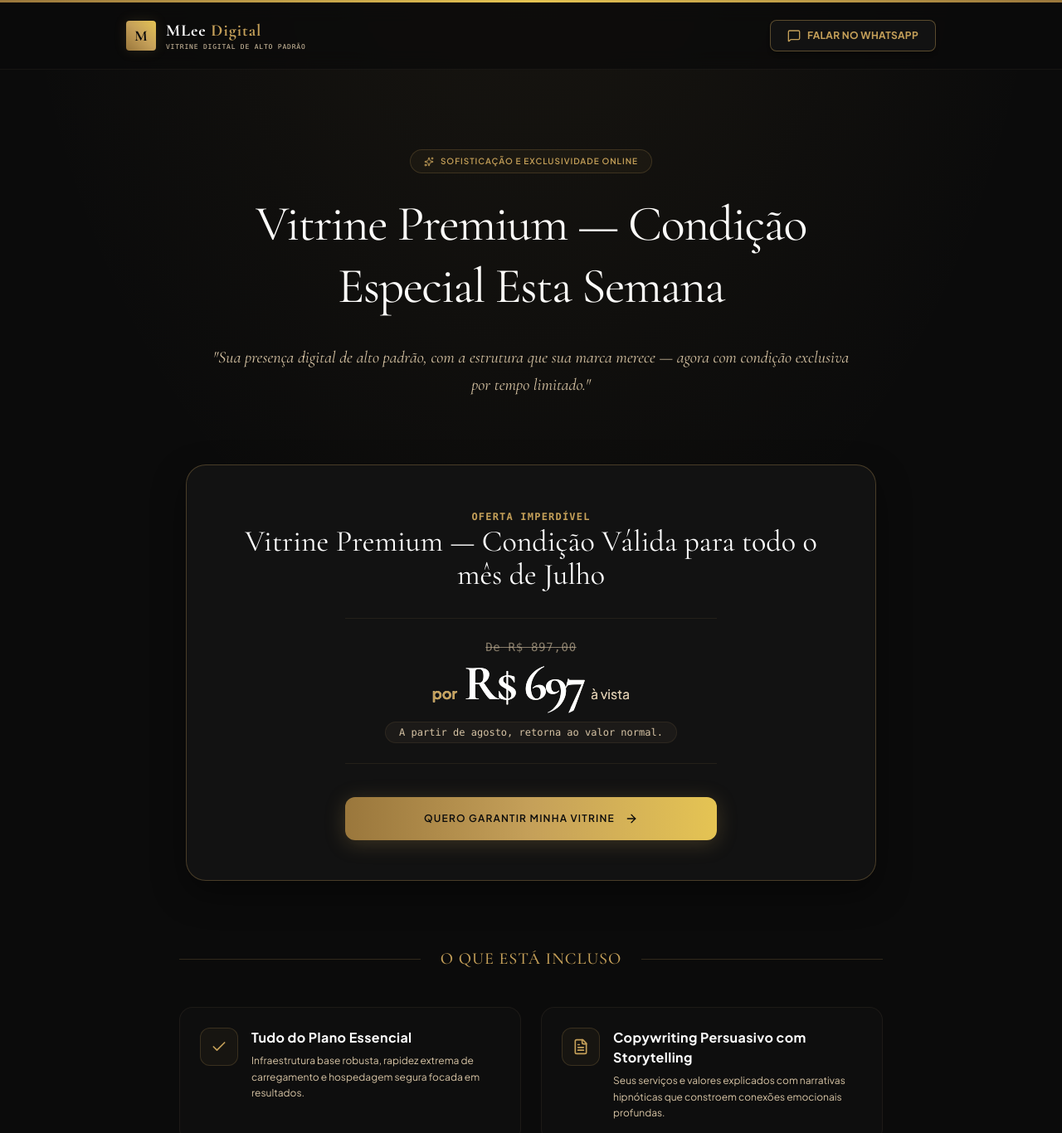
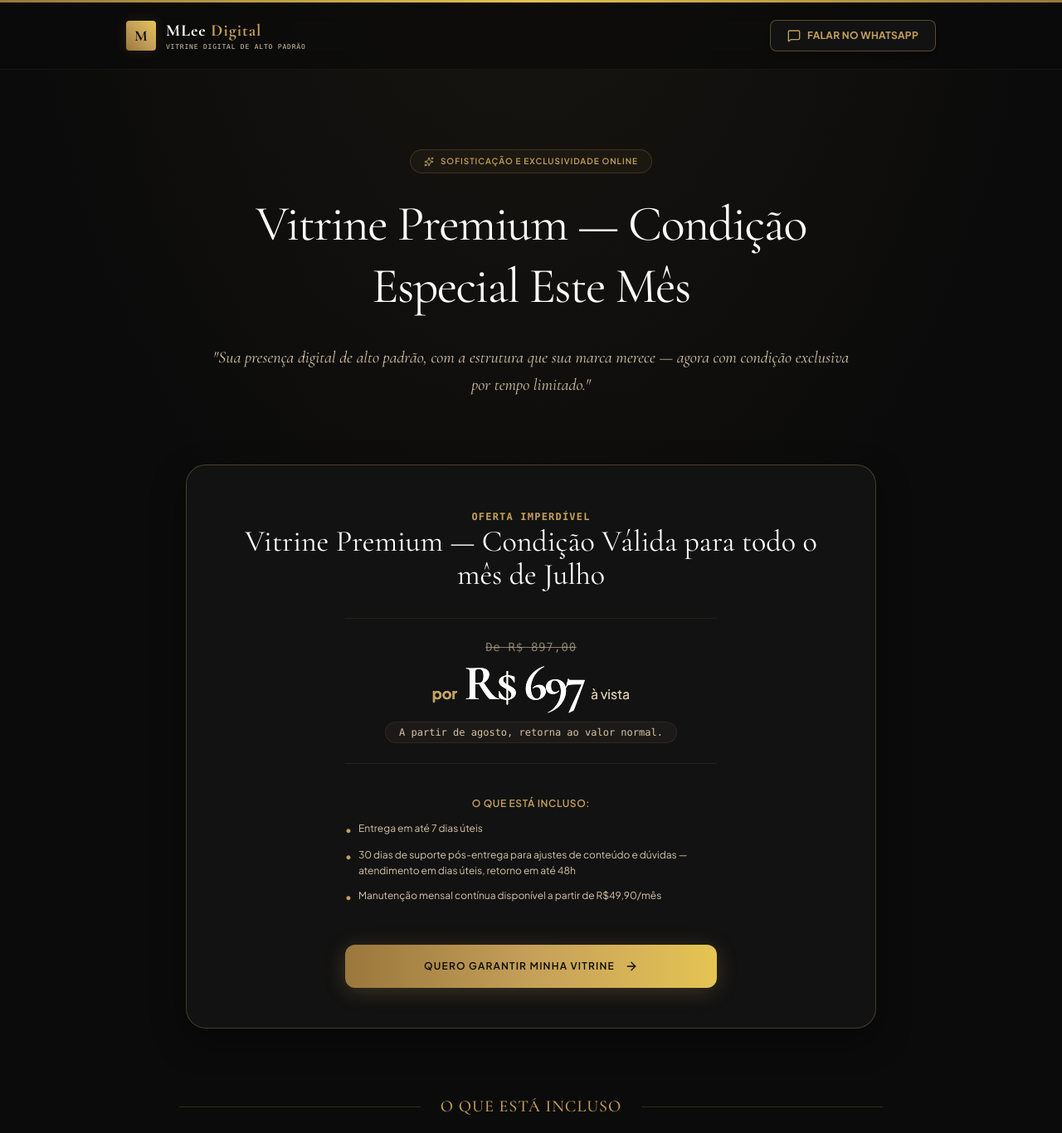
Before and after one commit to marcialeandra832-cmyk/P-gina-de-vendas-vitrine-premium, a React (Vite) app: page / in a window 1280 px wide. Shown: the top 1366 px of the page at 83% size. Built offline with nearby package versions, Linux system fonts and the light colour scheme.

Commit message:
feat: update marketing offer and add feature list
Extend the promotional period to "Este Mês" and include a detailed list of service inclusions to improve conversion clarity.

```diff
--- a/metadata.json
+++ b/metadata.json
@@ -1,6 +1,6 @@
 {
   "name": "MLee Digital | Vitrine Premium",
-  "description": "Vitrine Premium — Condição Especial Esta Semana. Sua presença digital de alto padrão, com a estrutura que sua marca merece.",
+  "description": "Vitrine Premium — Condição Especial Este Mês. Sua presença digital de alto padrão, com a estrutura que sua marca merece.",
   "requestFramePermissions": [],
   "majorCapabilities": ["MAJOR_CAPABILITY_SERVER_SIDE_GEMINI_API"]
 }
--- a/src/App.tsx
+++ b/src/App.tsx
@@ -63,7 +63,7 @@ export default function App() {
           </div>
 
           <h1 className="text-4xl sm:text-5xl md:text-6xl font-normal tracking-tight text-white leading-tight text-elegant-serif px-2">
-            Vitrine Premium — Condição Especial Esta Semana
+            Vitrine Premium — Condição Especial Este Mês
           </h1>
 
           <p className="text-brand-nude-taupe text-base sm:text-lg md:text-xl font-light leading-relaxed max-w-3xl mx-auto text-elegant-serif italic pt-2">
@@ -99,6 +99,25 @@ export default function App() {
               <p className="text-xs text-brand-nude-taupe mt-3 px-4 py-1 bg-brand-nude-dark/40 text-brand-nude-beige border border-brand-gold/10 rounded-full font-mono">
                 A partir de agosto, retorna ao valor normal.
               </p>
+            </div>
+
+            {/* Inclusions under the price */}
+            <div className="max-w-md mx-auto text-left space-y-3 py-2 text-sm">
+              <h4 className="text-brand-gold font-semibold text-xs uppercase tracking-wider text-center">O que está incluso:</h4>
+              <ul className="space-y-2.5 text-xs text-brand-nude-taupe leading-relaxed">
+                <li className="flex items-start gap-2">
+                  <span className="text-brand-gold font-bold mt-0.5">•</span>
+                  <span>Entrega em até 7 dias úteis</span>
+                </li>
+                <li className="flex items-start gap-2">
+                  <span className="text-brand-gold font-bold mt-0.5">•</span>
+                  <span>30 dias de suporte pós-entrega para ajustes de conteúdo e dúvidas — atendimento em dias úteis, retorno em até 48h</span>
+                </li>
+                <li className="flex items-start gap-2">
+                  <span className="text-brand-gold font-bold mt-0.5">•</span>
+                  <span>Manutenção mensal contínua disponível a partir de R$49,90/mês</span>
+                </li>
+              </ul>
             </div>
 
             <div className="pt-2 max-w-md mx-auto">
```
